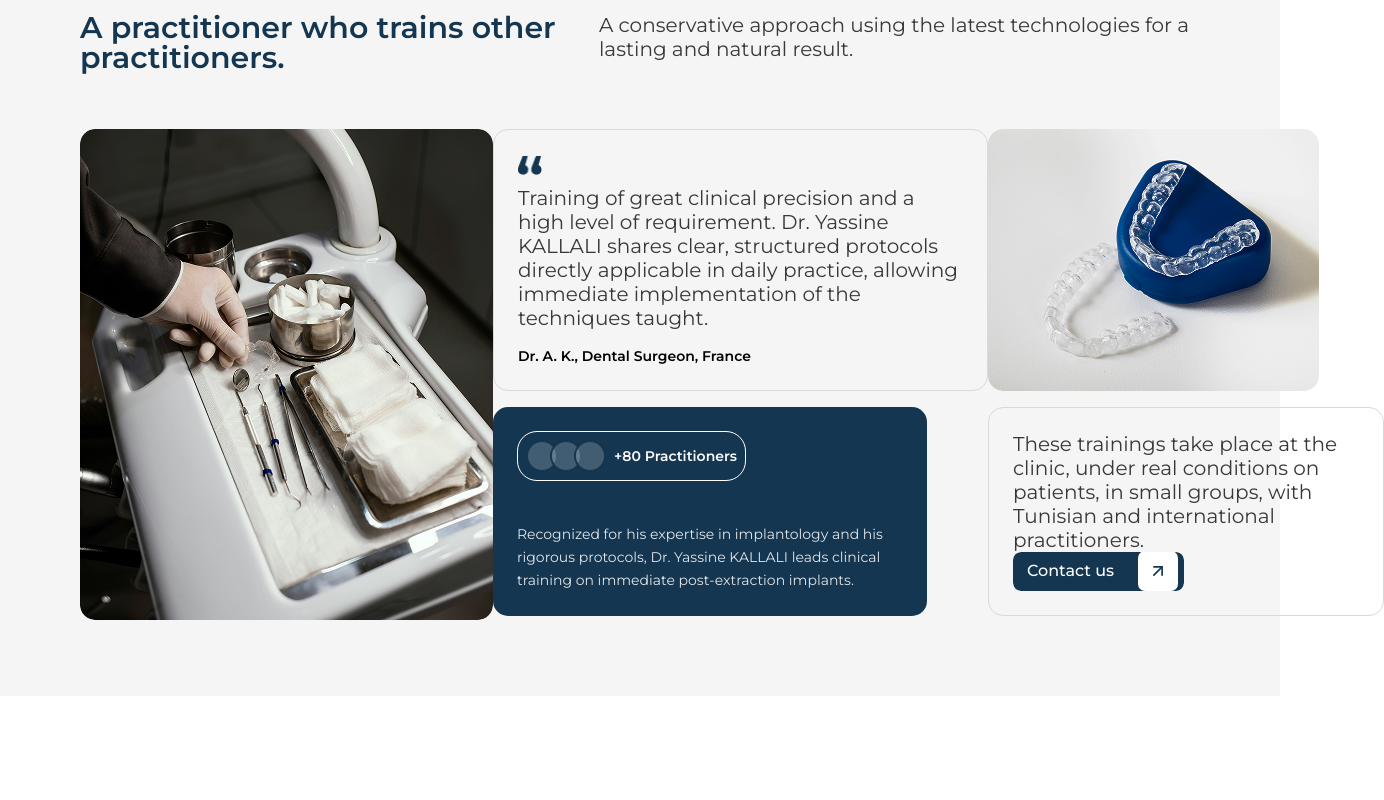
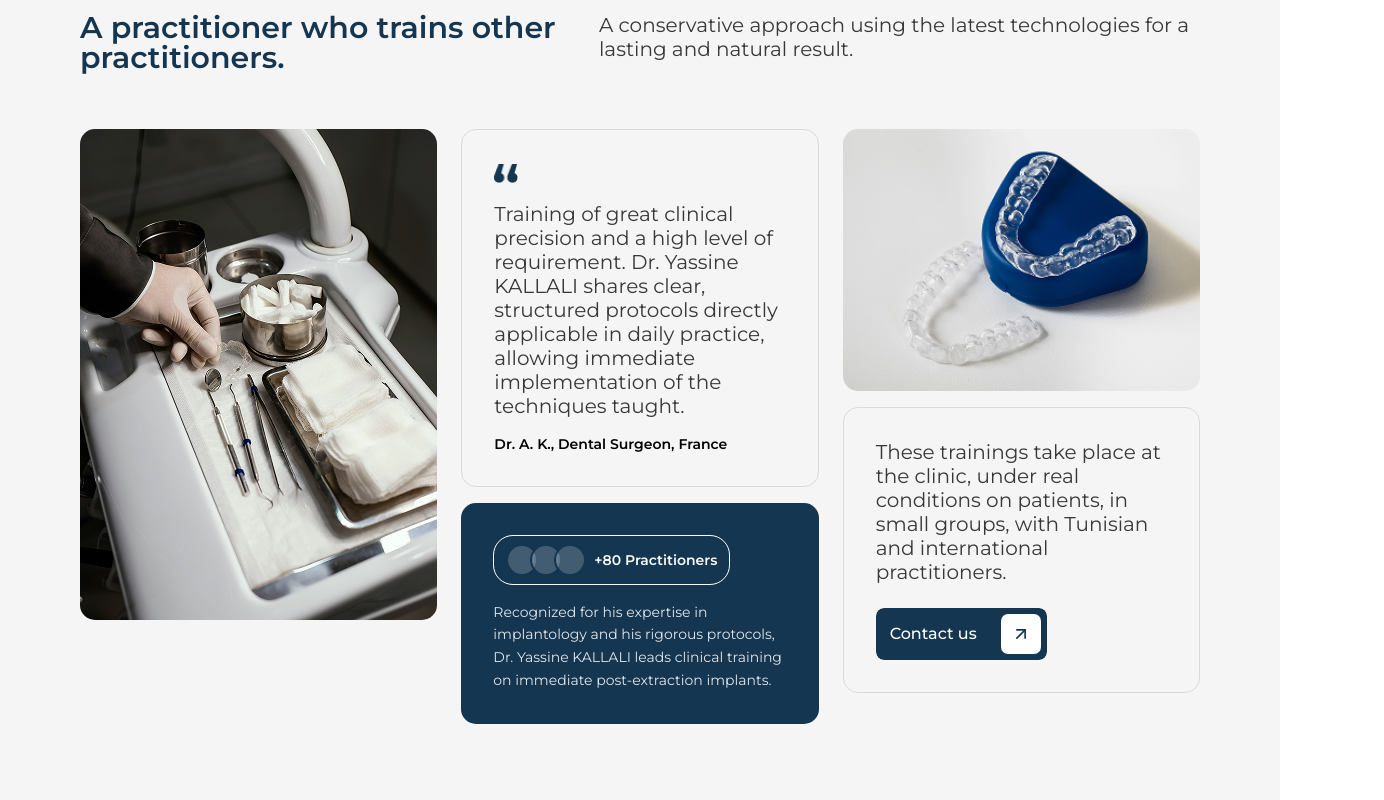
Before and after one commit to Dualityagency/Yassine-Kallali-Front, a Next.js app: page /en/docteur in a window 1280 px wide. Shown: the part 2740-3540 px from the top of the page, 1384 px wide, since content can reach past the window. Built offline with nearby package versions, Linux system fonts and the light colour scheme.

Commit message:
fixing the formation page layout

```diff
--- a/components/docteur/Formation.tsx
+++ b/components/docteur/Formation.tsx
@@ -22,38 +22,38 @@ const Formation = () => {
         </div>
 
         {/* Grid Section */}
-        <div className="mt-10 lg:mt-14 flex flex-col items-center xl:flex-row xl:items-start xl:justify-between gap-4 xl:gap-0">
+        <div className="mt-10 lg:mt-14 grid grid-cols-1 xl:grid-cols-3 gap-4 xl:gap-6 items-start">
 
           {/* Col 1 — big image */}
-          <div className="flex-shrink-0">
+          <div className="w-[339px] xl:w-full mx-auto xl:mx-0">
             <Image
               src="/doctor/vid.png"
               alt={t("img1Alt")}
               width={413}
               height={491}
-              className="w-[339px] h-[299px] xl:w-[413px] xl:h-[491px] object-cover rounded-[12.31px] xl:rounded-[15px]"
+              className="w-full h-[299px] xl:h-[491px] object-cover rounded-[12.31px] xl:rounded-[15px]"
             />
           </div>
 
           {/* Col 2 — testimonial card + primary card */}
-          <div className="flex flex-col gap-4 flex-shrink-0">
+          <div className="flex flex-col gap-4 w-[339px] xl:w-full mx-auto xl:mx-0">
 
             {/* Testimonial card */}
-            <div className="w-[339px] h-[301px] xl:w-[495px] xl:h-[262px] border border-border rounded-[15px] p-6 flex flex-col justify-between">
+            <div className="w-full min-h-[262px] border border-border rounded-[15px] p-6 xl:p-8 flex flex-col justify-between gap-4">
               <Image
                 src="/doctor/quote.png"
                 alt=""
                 width={24}
                 height={24}
-                className="w-6 h-6 object-contain"
+                className="w-6 h-6 object-contain flex-shrink-0"
               />
-              <p className="paragraph1 mt-2 text-sm">{t("testimonial.text")}</p>
-              <p className="mt-4 font-semibold text-sm">{t("testimonial.author")}</p>
+              <p className="paragraph1 text-sm flex-1">{t("testimonial.text")}</p>
+              <p className="font-semibold text-sm">{t("testimonial.author")}</p>
             </div>
 
             {/* Primary bg card */}
-            <div className="w-[339px] h-[209px] xl:w-[434px] xl:h-[209px] bg-primary rounded-[15px] p-6 flex flex-col justify-between">
-              <div className="flex items-center gap-2 border border-white w-fit p-2 rounded-[20px] " >
+            <div className="w-full min-h-[209px] bg-primary rounded-[15px] p-6 xl:p-8 flex flex-col justify-between gap-4">
+              <div className="flex items-center gap-2 border border-white w-fit px-3 py-2 rounded-[20px]">
                 <div className="flex -space-x-2">
                   {[1, 2, 3].map((i) => (
                     <div
@@ -62,16 +62,18 @@ const Formation = () => {
                     />
                   ))}
                 </div>
-                <span className="text-primary-foreground font-semibold text-sm">{t("primaryCard.practitioners")}</span>
+                <span className="text-primary-foreground font-semibold text-sm whitespace-nowrap">
+                  {t("primaryCard.practitioners")}
+                </span>
               </div>
-              <p className="text-primary-foreground/90 text-sm mt-4 leading-relaxed">
+              <p className="text-primary-foreground/90 text-sm leading-relaxed">
                 {t("primaryCard.text")}
               </p>
             </div>
           </div>
 
           {/* Col 3 — aligner image + info card with CTA */}
-          <div className="flex flex-col gap-4 flex-shrink-0">
+          <div className="flex flex-col gap-4 w-[339px] xl:w-full mx-auto xl:mx-0">
 
             {/* Aligner image */}
             <Image
@@ -79,11 +81,11 @@ const Formation = () => {
               alt={t("img2Alt")}
               width={331}
               height={262}
-              className="w-[339px] h-[226px] xl:w-[331px] xl:h-[262px] object-cover rounded-[8.02px] xl:rounded-[15px]"
+              className="w-full h-[226px] xl:h-[262px] object-cover rounded-[8.02px] xl:rounded-[15px]"
             />
 
             {/* Info card */}
-            <div className="w-[339px] h-[190px] xl:w-[396px] xl:h-[209px] border border-border rounded-[15px] p-6 flex flex-col justify-between">
+            <div className="w-full min-h-[209px] border border-border rounded-[15px] p-6 xl:p-8 flex flex-col justify-between gap-6">
               <p className="paragraph1 text-sm leading-relaxed">{t("infoCard.text")}</p>
               <CtaButton className="w-fit" variant="blue" textWhenHover="blue">
                 {t("infoCard.cta")}
```
